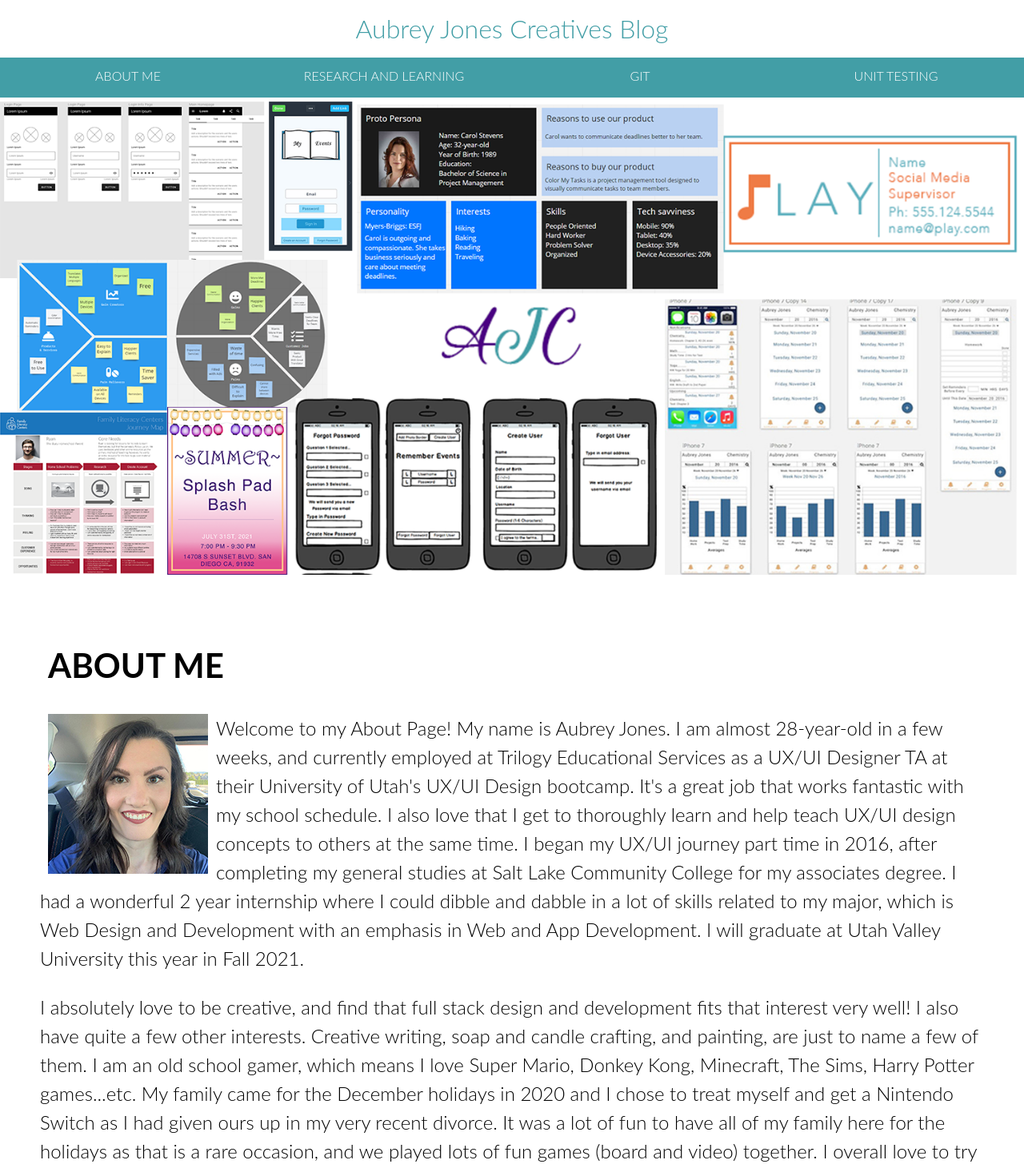
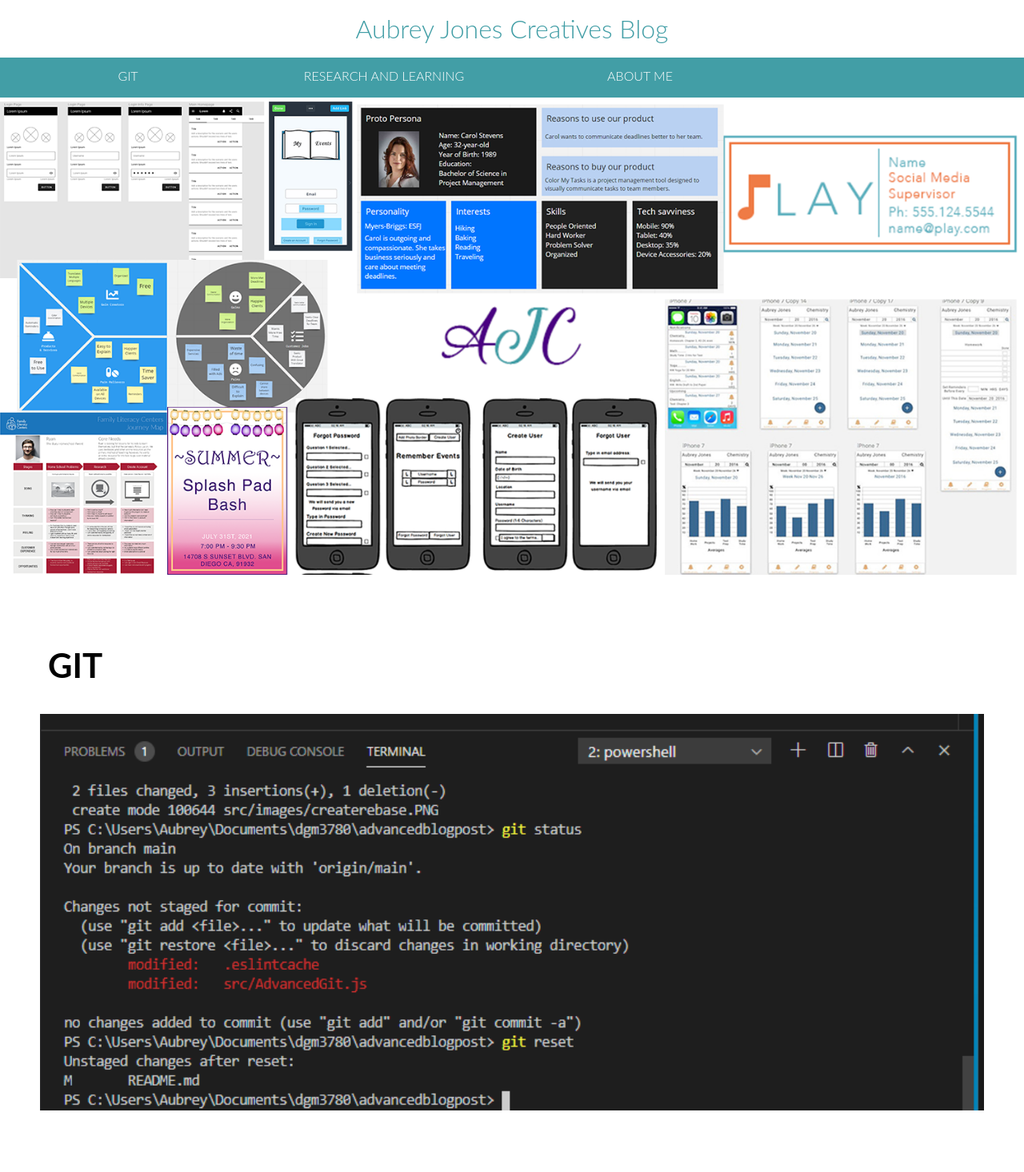
Before and after one commit to aubreyjonescreatives/react-blog, a React (Create React App) app: page / in a window 1280 px wide. Shown: the top 1466 px of the page at 80% size. Built offline with nearby package versions, Linux system fonts and the light colour scheme.

Commit message:
Add git blog

```diff
--- a/src/App.js
+++ b/src/App.js
@@ -2,6 +2,7 @@ import React from 'react'
 import './App.css';
 import IntrotoBlogpost from './IntrotoBlogpost'
 import ResearchandLearning from './ResearchandLearning'
+import Git from './Git'
 import TopNavigation from './TopNavigation'
 import Header from './Header'
 import HeroImage from './HeroImage'
@@ -12,8 +13,9 @@ function App() {
     <Header/>
     <TopNavigation/>
     <HeroImage/>
+    <Git/>
+    <ResearchandLearning/>
     <IntrotoBlogpost/>
-    <ResearchandLearning/>
     </div>
   );
 }
--- /dev/null
+++ b/src/Git.js
@@ -0,0 +1,32 @@
+import React from 'react'
+import './css/BlogpostStyles.css'
+import GitImage from './images/gitimage.PNG'
+
+
+
+function Git() {
+    return (
+
+     <div class="main-1" id="git">
+    <h1>GIT</h1>
+     <p><figure className="images"> <img src={GitImage} alt="Aubrey Jones About Me"></img></figure>
+
+
+
+      </p>
+      <p>
+
+
+
+        </p>
+        <p>
+
+
+
+
+     </p>
+     </div>
+    );
+  }
+
+  export default Git;
--- a/src/TopNavigation.js
+++ b/src/TopNavigation.js
@@ -8,10 +8,9 @@ function TopNavigation() {
     return (
 
       <nav className="Nav">
+          <li><a href="#git">GIT</a></li>
+      <li><a href="#researchandlearning">RESEARCH AND LEARNING</a></li>
       <li><a href="#aboutme">ABOUT ME</a></li>
-      <li><a href="#researchandlearning">RESEARCH AND LEARNING</a></li>
-      <li><a href="#git">GIT</a></li>
-      <li><a href="#unittesting">UNIT TESTING</a></li>
       </nav>
 
 
--- a/src/css/BlogpostStyles.css
+++ b/src/css/BlogpostStyles.css
@@ -147,6 +147,10 @@ figure.images img {
     margin-top: 25px;
     text-align: left; }
     .main-1 p .Me {
+      clear: both;
+      float: left;
+      margin: 0px 10px; }
+    .main-1 p .gitImage {
       clear: both;
       float: left;
       margin: 0px 10px; }
```
Also changed, not shown: src/scss/_small-default.scss (+10 -0 lines), src/images/gitimage.PNG (added), 1 other file (tests, documents, lock files or other folders).
